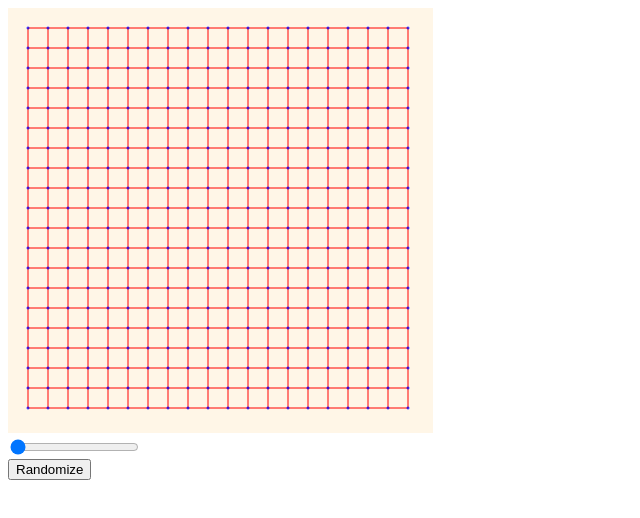
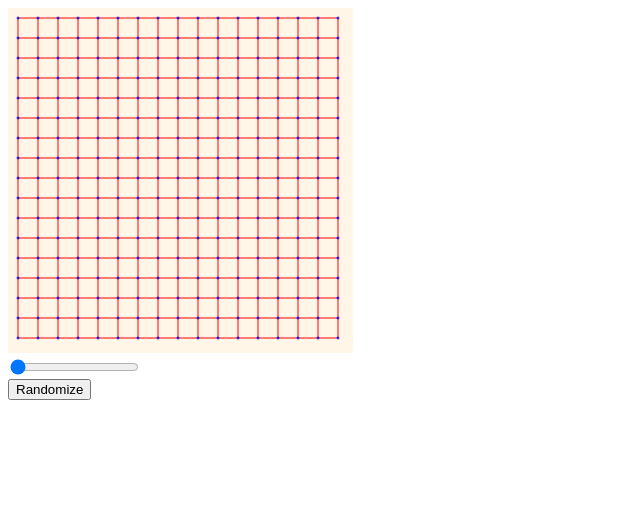
Before and after one commit to yanhamu/yanhamu.github.io, a plain HTML site: page random-grid/index.html in a window 1280 px wide. Shown: the whole page, without its empty margins (0-640 px from the left). Drawn offline with Linux system fonts and the light colour scheme.

Commit message:
made canvas smaller

```diff
--- a/random-grid/index.html
+++ b/random-grid/index.html
@@ -11,7 +11,7 @@
 <body>
     <div>
 
-        <canvas id="canvas" height="425" width="425">
+        <canvas id="canvas" height="345" width="345">
         </canvas>
     </div>
     <div>
--- a/random-grid/site.js
+++ b/random-grid/site.js
@@ -1,6 +1,6 @@
-const count = 20;
+const count = 17;
 const size = 20;
-const offset = size;
+const offset = 10;
 var distortion = 0.0;
 
 function drawLine(startX, startY, endX, endY) {
```
